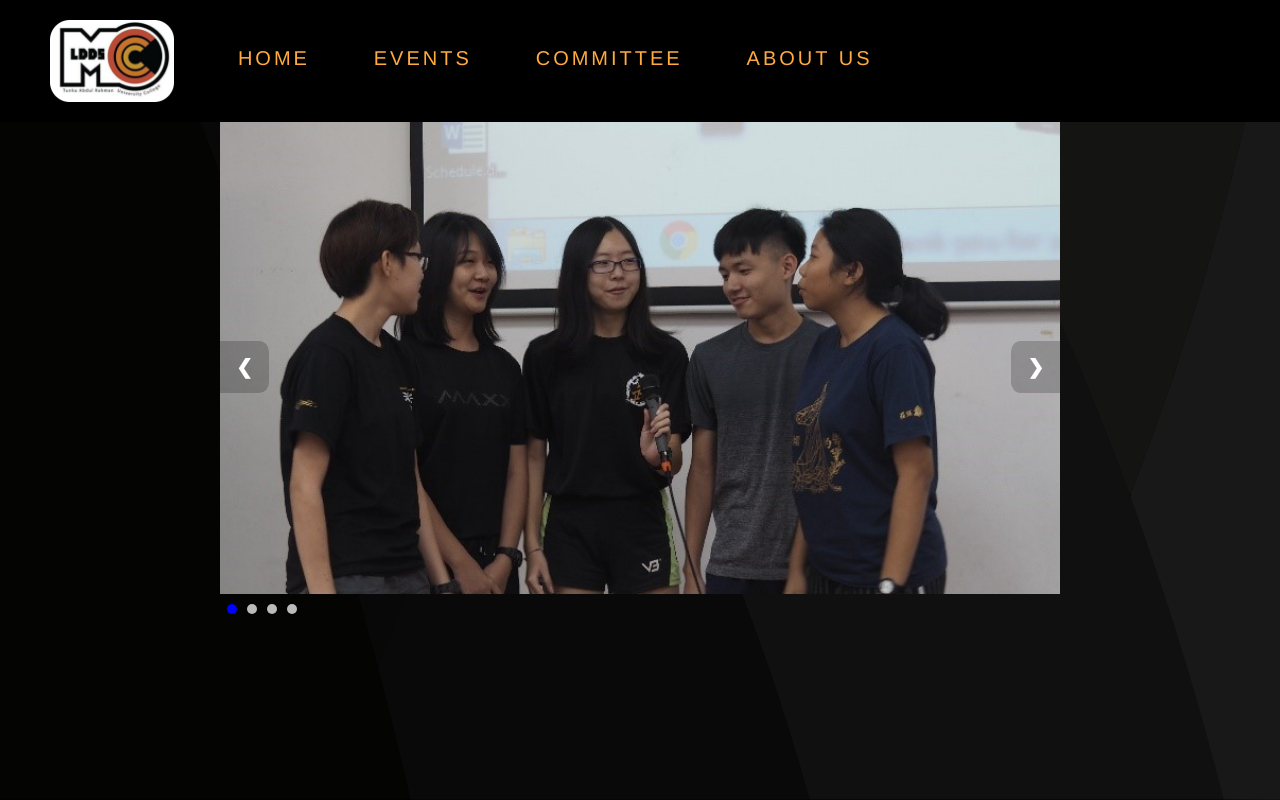
After one commit to 820bry/wst-ldds, a PHP site: page /main/home.php in a window 1280 px wide. The commit adds this page. Run offline with PHP 8.4, Linux system fonts and the light colour scheme.

Commit message:
idk send help

```diff
--- /dev/null
+++ b/main/carousel.js
@@ -0,0 +1,47 @@
+var currSlide = 1;
+
+var slides = document.getElementsByClassName("carousel-item");
+var indicators = document.getElementsByClassName("dot");
+
+window.onload = function() {
+    display(currSlide);
+};
+
+// generate carousel page indicator
+function generateIndicator() {
+    for(var i = 0; i < slides.length; i++) {
+        document.write("<span class=\"dot\" onclick=\"display(" + (i + 1) +")\"></span>");
+    }
+}
+
+// advance forward/backward slide
+function advance(n) {
+    display(currSlide += n);
+}
+
+// show specific slide
+function display(n) {
+
+    // input is past slides.length (past last slide); resets to 1st slide
+    if(n > slides.length) {
+        n = 1;
+    }
+
+    // input is negative (past first slide); goes to last slide
+    if(n < 1) {
+        n = slides.length;
+    }
+
+    // re-adjust input value (array starts from 0)
+    currSlide = n;
+
+    // reset all first
+    for(var i = 0; i < slides.length; i++) {
+        slides[i].style.display = "none";
+        indicators[i].className = indicators[i].className.replace(" active", "");
+    }
+
+    // display currSlide
+    slides[currSlide - 1].style.display = "block";
+    indicators[currSlide - 1].className += " active";
+}
--- /dev/null
+++ b/main/home.php
@@ -0,0 +1,63 @@
+<!DOCTYPE html>
+<html lang="en">
+
+<head>
+    <meta charset="UTF-8">
+    <meta http-equiv="X-UA-Compatible" content="IE=edge">
+    <meta name="viewport" content="width=device-width, initial-scale=1.0">
+    <link rel="stylesheet" href="main.css">
+    <link rel="stylesheet" href="https://fonts.googleapis.com/icon?family=Material+Icons">
+    <link rel="stylesheet" href="https://code.getmdl.io/1.3.0/material.grey-orange.min.css" />
+    <script defer src="https://code.getmdl.io/1.3.0/material.min.js"></script>
+    <script src="carousel.js" type="text/javascript"></script>
+    <title>Test Page</title>
+</head>
+<body>
+    <div class="banner">
+        <img src="../images/ldds-logo.png" alt="logo" />
+        <a href="home.php">Home</a>
+        <a href="https://youtu.be/dQw4w9WgXcQ">Events</a>
+        <a href="committee.php">Committee</a>
+        <a href="https://youtu.be/dQw4w9WgXcQ">About Us</a>
+    </div>
+
+    <div class="content">
+        <div class="carousel-container">
+            <div class="carousel-item">
+                <a href="#">
+                    <img src="../images/carousel/JLC.jpg" />
+
+                </a>
+            </div>
+            <div class="carousel-item">
+                <a href="#">
+                    <img src="../images/carousel/Odyssey Night.JPG" />
+
+                </a>
+            </div>
+            <div class="carousel-item">
+                <a href="#">
+                    <img src="../images/carousel/Orientation Week.JPG" />
+
+                </a>
+            </div>
+            <div class="carousel-item">
+                <a href="#">
+                    <img src="../images/carousel/Team Building.png" />
+
+                </a>
+            </div>
+
+            <div class="prev" onclick="advance(-1)">&#10094;</div>
+            <div class="next" onclick="advance(1)">&#10095;</div>
+            <div class="page-indicator">
+                <script type="text/javascript">
+                    generateIndicator();
+                </script>
+            </div>
+        </div>
+    </div>
+
+</body>
+
+</html>
--- /dev/null
+++ b/main/main.css
@@ -0,0 +1,212 @@
+body {
+    background-image: url('../images/bg.svg');
+    background-size: cover;
+}
+
+/* Banner Start */
+
+.banner {
+    padding: 20px;
+    background-color: black;
+}
+
+.banner img {
+    width: 10%;
+    padding: 0 30px;
+}
+
+.banner a {
+    padding: 10px 30px;
+    border-radius: 12px;
+    font-size: 20px;
+    text-transform: uppercase;
+    text-decoration: none;
+    letter-spacing: 3px;
+}
+
+.banner a:hover {
+    background-color: red;
+}
+
+/* Banner End */
+
+.content {
+    padding: 0 80px;
+    color: white;
+}
+
+.content h1 {
+    text-transform: uppercase;
+    letter-spacing: 5px;
+}
+
+/* Home Start */
+
+div.carousel-container {
+    position: relative;
+    width: 75%;
+    height: 50%;
+    margin: auto;
+}
+
+div.carousel-item {
+    animation: carousel-fade 1.0s;
+}
+
+div.carousel-item img {
+    width: 100%;
+    height: 100%;
+    object-fit: cover;
+
+    transition: opacity 0.5s;
+}
+
+div.carousel-item a:hover > img {
+    opacity: 0.8;
+}
+
+div.caption-box {
+    opacity: 0;
+    position: absolute;
+    margin: 40px 5px;
+    top: 0;
+    width: 25%;
+    height: 81%;
+    padding: 0 25px;
+    border-radius: 10px;
+    background-color: rgba(64, 64, 64, 0.75);
+    color: white;
+    line-height: 30px;
+
+    transition: background-color 0.5s;
+}
+
+div.carousel-item a:hover > div.caption-box {
+    background-color: rgba(64, 64, 64, 0.9);
+}
+
+div.prev, div.next {
+    cursor: pointer;
+    user-select: none;
+    position: absolute;
+    top: 48%;
+    margin-top: -22px;
+    padding: 16px;
+    font-weight: bold;
+    font-size: 20px;
+    color: white;
+    background-color: rgba(0, 0, 0, 0.2);
+
+    transition: 0.3s background-color ease;
+}
+
+div.prev {
+    left: 0;
+    border-radius: 0 20% 20% 0;
+}
+
+div.next {
+    right: 0;
+    border-radius: 20% 0 0 20%;
+}
+
+div.prev:hover, div.next:hover {
+    background-color: rgba(0, 0, 0, 0.9);
+}
+
+div.page-indicator {
+    padding: 5px 2px;
+}
+
+div.page-indicator > span.dot {
+    cursor: pointer;
+    user-select: none;
+    width: 10px;
+    height: 10px;
+    margin: 0 5px;
+    background-color: #bbb;
+    border-radius: 50%;
+    display: inline-block;
+
+    transition: 0.4s background-color ease;
+}
+
+div.page-indicator > .dot:hover, div.page-indicator > span.active {
+    background-color: blue;
+}
+
+div.fade-left {
+    animation: caption-fade-left 0.5s 0.7s forwards;
+}
+
+div.fade-right {
+    animation: caption-fade-right 0.5s 0.7s forwards;
+}
+
+@keyframes carousel-fade {
+    from {
+        opacity: 0.4;
+    }
+    to {
+        opacity: 1;
+    }
+}
+
+@keyframes caption-fade-left {
+    from {
+        opacity: 0;
+        left: 0;
+    }
+    to {
+        opacity: 1;
+        left: 70px;
+    }
+}
+
+@keyframes caption-fade-right {
+    from {
+        opacity: 0;
+        right: 0;
+    }
+    to {
+        opacity: 1;
+        right: 70px;
+    }
+}
+
+/* Home End */
+
+/* Committee Start */
+
+.committee {
+    display: flex;
+    flex-wrap: wrap;
+    gap: 1rem;
+    justify-content: center;
+}
+
+.committee-box {
+    border-radius: 20px;
+    background: linear-gradient(to bottom, #0070ff 85%, #090979);
+    width: 500px;
+}
+
+.committee-box img {
+    border-radius: 20px;
+    width: 100%;
+}
+
+.committee-info {
+    padding: 10px 20px;
+}
+
+.committee-info h3 {
+    text-transform: uppercase;
+    letter-spacing: 3px;
+}
+
+.committee-info span {
+    font-size: 18px;
+}
+
+/* Committee End */
```
Also changed, not shown: forgetPassword1.html (+28 -20 lines), index.css (+37 -13 lines), main/committee.php (added, +66 -0 lines), test/test.css (deleted, +0 -22 lines), test/test.php (deleted, +0 -24 lines), images/bg.svg (added), images/carousel/JLC.jpg (added), images/carousel/Odyssey Night.JPG (added), images/committee/CZ.JPG (added), images/ldds-logo.png (added), 2 other files.
